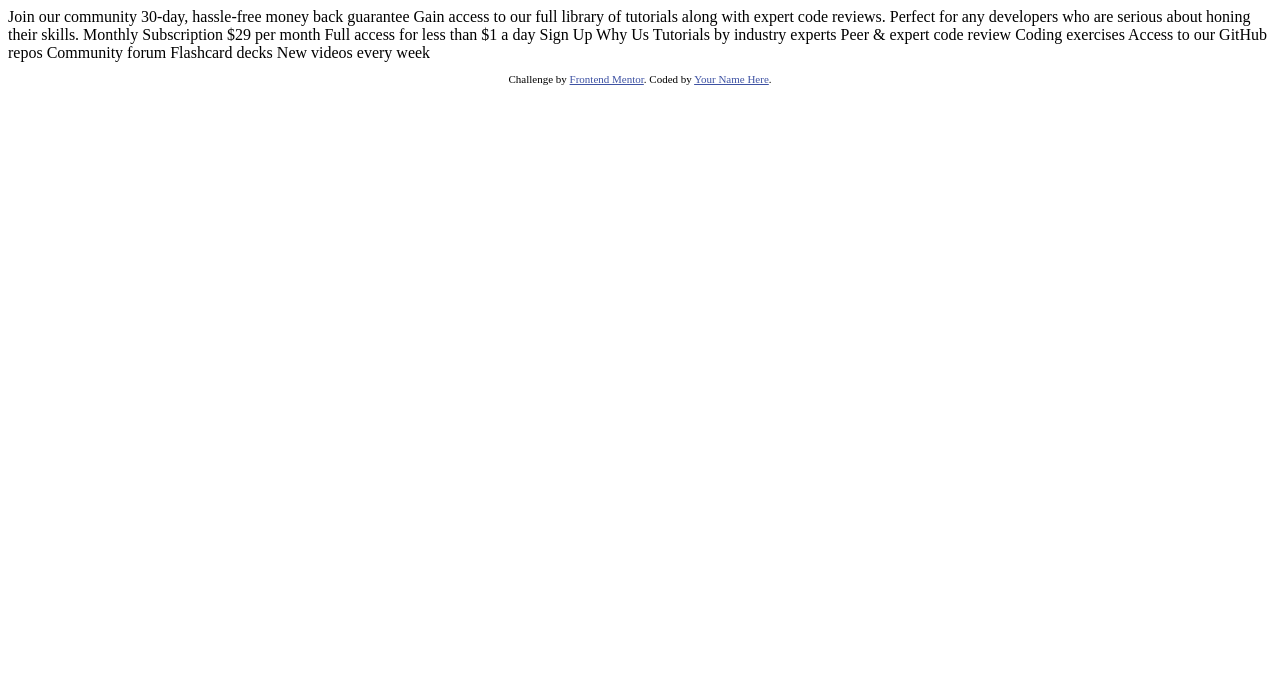
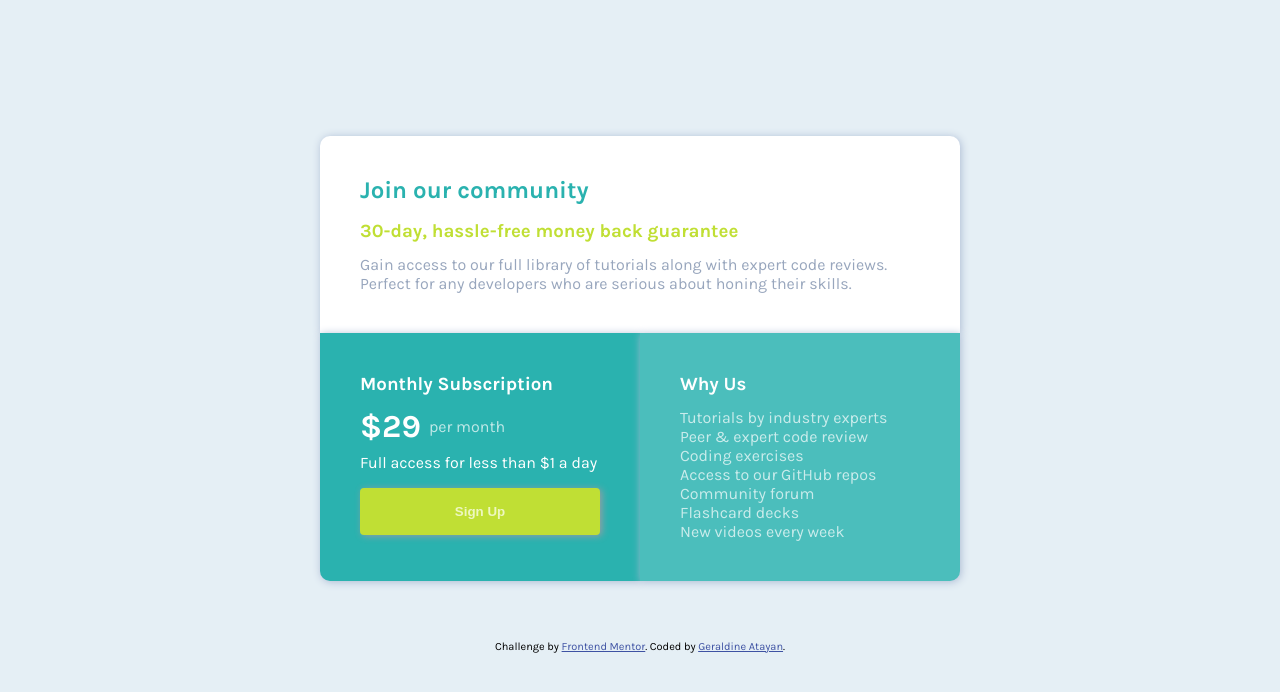
Before and after one commit to gcla109/single-price-grid-component, a plain HTML site: page index.html in a window 1280 px wide. Drawn offline with Linux system fonts and the light colour scheme.

Commit message:
finished changes to html and styling

```diff
--- a/index.html
+++ b/index.html
@@ -1,8 +1,10 @@
 <!DOCTYPE html>
 <html lang="en">
+
 <head>
   <meta charset="UTF-8">
-  <meta name="viewport" content="width=device-width, initial-scale=1.0"> <!-- displays site properly based on user's device -->
+  <meta name="viewport" content="width=device-width, initial-scale=1.0">
+  <!-- displays site properly based on user's device -->
 
   <link rel="icon" type="image/png" sizes="32x32" href="./images/favicon-32x32.png">
 
@@ -10,41 +12,54 @@
 
   <!-- Feel free to remove these styles or customise in your own stylesheet 👍 -->
   <style>
-    .attribution { font-size: 11px; text-align: center; }
-    .attribution a { color: hsl(228, 45%, 44%); }
+    .attribution {
+      font-size: 11px;
+      text-align: center;
+    }
+
+    .attribution a {
+      color: hsl(228, 45%, 44%);
+    }
   </style>
+  <link href="https://fonts.googleapis.com/css2?family=Karla:wght@400;700&display=swap" rel="stylesheet">
+  <link rel="stylesheet" href="styles.css">
 </head>
+
 <body>
-  Join our community
+  <div class="main-container">
+    <div class="box-1">
+      <h2>Join our community</h2>
+      <h3>30-day, hassle-free money back guarantee</h3>
+      <p>Gain access to our full library of tutorials along with expert code reviews.
+        Perfect for any developers who are serious about honing their skills.</p>
+    </div>
+    <div class="box-2">
+      <h3>Monthly Subscription</h3>
 
-  30-day, hassle-free money back guarantee
+      <div class="price-details"><h1 class="price">&dollar;29</h1> <p>per month</p></div>
 
-  Gain access to our full library of tutorials along with expert code reviews.
-  Perfect for any developers who are serious about honing their skills.
+      <p>Full access for less than &dollar;1 a day</p>
 
-  Monthly Subscription
+      <button class="sign-up-btn">Sign Up</button>
+    </div>
+    <div class="box-3">
+      <h3>Why Us</h3>
 
-  &dollar;29 per month
-
-  Full access for less than &dollar;1 a day
-
-  Sign Up
-
-  Why Us
-
-  Tutorials by industry experts
-  Peer &amp; expert code review
-  Coding exercises
-  Access to our GitHub repos
-  Community forum
-  Flashcard decks
-  New videos every week
-
+      <p>Tutorials by industry experts</p>
+      <p>Peer &amp; expert code review</p>
+      <p>Coding exercises</p>
+      <p>Access to our GitHub repos</p>
+      <p>Community forum</p>
+      <p>Flashcard decks</p>
+      <p>New videos every week</p>
+    </div>
+  </div>
   <footer>
     <p class="attribution">
       Challenge by <a href="https://www.frontendmentor.io?ref=challenge" target="_blank">Frontend Mentor</a>.
-      Coded by <a href="#">Your Name Here</a>.
+      Coded by <a href="https://geraldineatayan.netlify.app/">Geraldine Atayan</a>.
     </p>
   </footer>
 </body>
+
 </html>
--- /dev/null
+++ b/styles.css
@@ -0,0 +1,114 @@
+body {
+  background: #e5eff5;
+  min-height: 100vh;
+  width: 100%;
+  display: flex;
+  flex-direction: column;
+  justify-content: center;
+  align-items: center;
+  font-family: "Karla", sans-serif;
+  font-size: 16px;
+  margin: 0;
+}
+
+.main-container {
+  display: grid;
+  grid-template-columns: repeat(2, 1fr);
+  margin: 0 25% 3rem;
+}
+.main-container > div {
+  box-shadow: 1px 1px 8px #abbad3;
+  color: #fff;
+  display: flex;
+  flex-direction: column;
+  padding: 2.5rem;
+}
+.main-container > div h3,
+.main-container > div h2,
+.main-container > div h1,
+.main-container > div p {
+  margin: 0;
+}
+.main-container > div h3,
+.main-container > div h2,
+.main-container > div h1 {
+  font-weight: 700;
+}
+.main-container > div h2 {
+  margin-bottom: 1rem;
+}
+.main-container > div h3 {
+  color: #fff;
+  margin-bottom: 0.8rem;
+}
+.main-container .box-1 {
+  background: #fff;
+  border-radius: 10px 10px 0 0;
+  color: #98a6bd;
+  grid-column: 1/3;
+}
+.main-container .box-1 h2 {
+  color: #2ab2af;
+}
+.main-container .box-1 h3 {
+  color: #c0df34;
+}
+.main-container .box-2 {
+  background: #2ab2af;
+  border-radius: 0 0 0 10px;
+}
+.main-container .box-2 .price-details {
+  display: flex;
+  flex-direction: row;
+  align-items: center;
+  margin-bottom: 0.5rem;
+}
+.main-container .box-2 .price-details .price {
+  color: #fff;
+  margin-right: 0.5rem;
+}
+.main-container .box-2 .price-details p {
+  opacity: 0.7;
+}
+.main-container .box-2 .sign-up-btn {
+  background: #c0df34;
+  color: #edf7c0;
+  cursor: pointer;
+  border: none;
+  box-shadow: 2px 1px 7px #989da4;
+  padding: 1rem;
+  margin: 1rem 0 0;
+  border-radius: 4px;
+  font-weight: 700;
+}
+.main-container .box-2 .sign-up-btn:hover {
+  background: #aeca2f;
+}
+.main-container .box-3 {
+  background: #4bbebc;
+  border-radius: 0 0 10px 0;
+}
+.main-container .box-3 p {
+  opacity: 0.7;
+}
+@media only screen and (max-width: 768px) {
+  .main-container {
+    /* For mobile phones: */
+    grid-template-columns: repeat(1, 1fr);
+    margin: 4rem 10% 3rem;
+  }
+  .main-container > div {
+    padding: 2rem;
+  }
+  .main-container .box-1 {
+    grid-column: unset;
+  }
+  .main-container .box-2 {
+    border-radius: 0;
+  }
+  .main-container .box-3 {
+    border-radius: 0 0 10px 10px;
+  }
+}
+
+/*# sourceMappingURL=styles.css.map */
```
